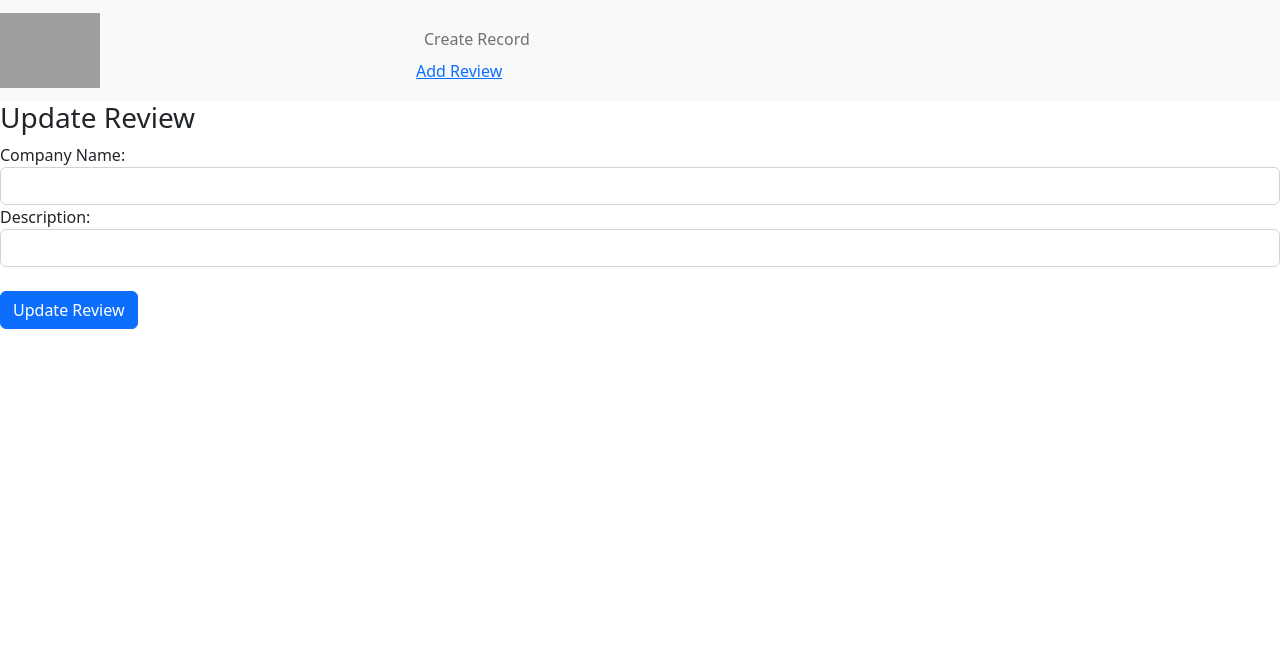
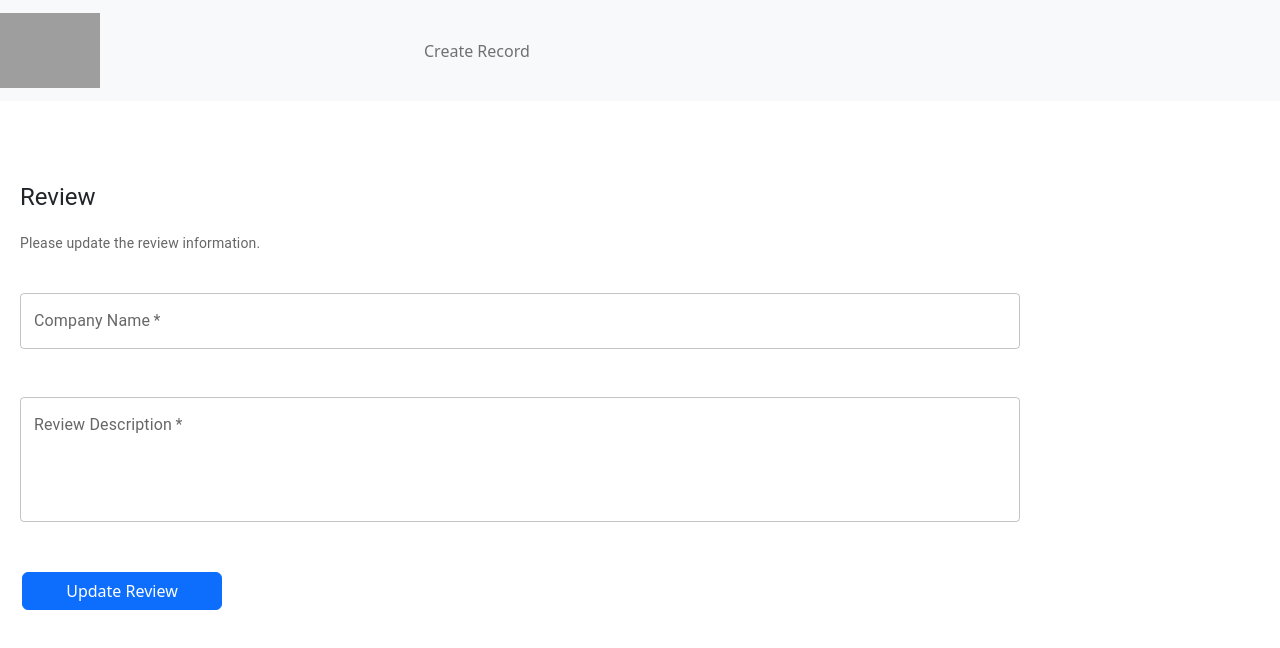
Before and after one commit to vsarunhah/ntr, a React (Create React App) app in the folder client/: page /review/edit/1 in a window 1280 px wide. Shown: the top 648 px of the page. Built offline with nearby package versions, Linux system fonts and the light colour scheme; no server answers; grey boxes are pictures that could not be loaded.

Commit message:
Add working UI

```diff
--- a/client/package.json
+++ b/client/package.json
@@ -16,6 +16,7 @@
     "react-dom": "^18.2.0",
     "react-router-dom": "^6.4.1",
     "react-scripts": "^2.1.3",
+    "styled-components": "^5.3.6",
     "typescript": "^4.8.4",
     "web-vitals": "^2.1.4"
   },
--- a/client/src/components/navbar.js
+++ b/client/src/components/navbar.js
@@ -32,9 +32,6 @@ export default function Navbar() {
              <NavLink className="nav-link" to="/create">
                Create Record
              </NavLink>
-             <NavLink className="nav-link1" to="/review/add">
-               Add Review
-             </NavLink>
            </li>
          </ul>
        </div>
--- a/client/src/components/reviews/createReview.js
+++ b/client/src/components/reviews/createReview.js
@@ -38,30 +38,29 @@ export default function CreateReview() {
    navigate("/reviews");
  }
 
-
-
 	return (
 		<Grid>
       <Box my={10}></Box>
 			<form onSubmit={onSubmit}>
-				<Typography gutterBottom variant="h5">
+				<Typography style={{margin: "20px" }} gutterBottom variant="h5">
 					Review
 				</Typography>
-				<Typography variant="body2" color="textSecondary" component="p" gutterBottom>
+				<Typography style={{margin: "20px" }} variant="body2" color="textSecondary" component="p" gutterBottom>
 					Please fill in the review information.
 				</Typography>
         <Grid container spacing={1}>
-                <Grid xs={12} sm={6} item className="form-group">
-                    <TextField placeholder="Enter company name" label="Company Name" variant="outlined" fullWidth required
+          <Grid item xs={12} sm={6} className="form-group">
+              <TextField style={{ width: "1000px", margin: "20px" }} placeholder="Enter company name" label="Company Name" variant="outlined" fullWidth required
               value={form.companyName} onChange={(e) => updateForm({ companyName: e.target.value })}/>
           </Grid>
           <Grid item xs={12}>
-                    <TextField multiline rows={4} placeholder="" label="Review description" variant="outlined" fullWidth
+              <TextField style={{ width: "1000px", margin: "20px" }} multiline rows={4} placeholder="" label="Review Description" variant="outlined" fullWidth required
               value={form.description} onChange={(e) => updateForm({ description: e.target.value })} />
           </Grid>
           <Box my={10}></Box>
           <div className="form-group">
             <input
+              style={{ width: "200px", margin: "30px" }}
               type="submit"
               value="Add review"
               className="btn btn-primary"
--- a/client/src/components/reviews/editReview.js
+++ b/client/src/components/reviews/editReview.js
@@ -1,5 +1,7 @@
 import React, { useState, useEffect } from "react";
 import { useParams, useNavigate } from "react-router";
+import Grid from '@mui/material/Grid';
+import { Box, TextField, Typography } from '@mui/material';
 
 export default function EditReview() {
  const [form, setForm] = useState({
@@ -63,40 +65,74 @@ export default function EditReview() {
  }
 
  // This following section will display the form that takes input from the user to update the data.
+
  return (
-   <div>
-     <h3>Update Review</h3>
+  <Grid>
+    <Box my={10}></Box>
     <form onSubmit={onSubmit}>
-       <div className="form-group">
-         <label htmlFor="companyName">Company Name: </label>
-         <input
-           type="text"
-           className="form-control"
-           id="companyName"
-           value={form.companyName}
-           onChange={(e) => updateForm({ companyName: e.target.value })}
-         />
-       </div>
-       <div className="form-group">
-         <label htmlFor="description">Description: </label>
-         <input
-           type="text"
-           className="form-control"
-           id="description"
-           value={form.description}
-           onChange={(e) => updateForm({ description: e.target.value })}
-         />
-       </div>
-       <br />
-
+      <Typography style={{margin: "20px" }} gutterBottom variant="h5">
+        Review
+      </Typography>
+      <Typography style={{margin: "20px" }} variant="body2" color="textSecondary" component="p" gutterBottom>
+        Please update the review information.
+      </Typography>
+      <Grid container spacing={1}>
+        <Grid item xs={12} sm={6} className="form-group">
+            <TextField style={{ width: "1000px", margin: "20px" }} placeholder="Enter company name" label="Company Name" variant="outlined" fullWidth required
+            value={form.companyName} onChange={(e) => updateForm({ companyName: e.target.value })}/>
+        </Grid>
+        <Grid item xs={12}>
+            <TextField style={{ width: "1000px", margin: "20px" }} multiline rows={4} placeholder="" label="Review Description" variant="outlined" fullWidth required
+            value={form.description} onChange={(e) => updateForm({ description: e.target.value })} />
+        </Grid>
+        <Box my={10}></Box>
         <div className="form-group">
           <input
+            style={{ width: "200px", margin: "30px" }}
             type="submit"
             value="Update Review"
             className="btn btn-primary"
           />
         </div>
+      </Grid>
     </form>
-   </div>
+  </Grid>
 );
+
+//  return (
+//    <div>
+//      <h3>Update Review</h3>
+//      <form onSubmit={onSubmit}>
+//        <div className="form-group">
+//          <label htmlFor="companyName">Company Name: </label>
+//          <input
+//            type="text"
+//            className="form-control"
+//            id="companyName"
+//            value={form.companyName}
+//            onChange={(e) => updateForm({ companyName: e.target.value })}
+//          />
+//        </div>
+//        <div className="form-group">
+//          <label htmlFor="description">Description: </label>
+//          <input
+//            type="text"
+//            className="form-control"
+//            id="description"
+//            value={form.description}
+//            onChange={(e) => updateForm({ description: e.target.value })}
+//          />
+//        </div>
+//        <br />
+
+//        <div className="form-group">
+//          <input
+//            type="submit"
+//            value="Update Review"
+//            className="btn btn-primary"
+//          />
+//        </div>
+//      </form>
+//    </div>
+//  );
 }
--- a/client/src/components/reviews/reviewList.js
+++ b/client/src/components/reviews/reviewList.js
@@ -1,35 +1,77 @@
 import React, { useEffect, useState } from "react";
 import { Link } from "react-router-dom";
 import axios from "axios";
-import {Button, Box, Typography, Grid } from '@mui/material';
-import EditOutlinedIcon from '@mui/icons-material/EditOutlined';
-import RemoveCircleOutlineRoundedIcon from '@mui/icons-material/RemoveCircleOutlineRounded';
-import AddCircleOutlineRoundedIcon from '@mui/icons-material/AddCircleOutlineRounded';
-import { NavLink } from "react-router-dom";
+import {
+  Button,
+  Box,
+  Typography,
+  Grid,
+  Card,
+  CardContent,
+  Divider,
+} from "@mui/material";
+import EditOutlinedIcon from "@mui/icons-material/EditOutlined";
+import RemoveCircleOutlineRoundedIcon from "@mui/icons-material/RemoveCircleOutlineRounded";
+import AddCircleOutlineRoundedIcon from "@mui/icons-material/AddCircleOutlineRounded";
+
+const styles = {
+  card: {
+    width: 300,
+    height: 200,
+    margin: "auto",
+    transition: "0.3s",
+    "&:hover": {
+      boxShadow: "0 16px 70px -12.125px rgba(0,0,0,0.3)",
+    },
+  },
+  content: {
+    textAlign: "left",
+  },
+  divider: {
+    margin: "40px",
+  },
+  heading: {
+    fontWeight: "bold",
+  },
+  subheading: {
+    lineHeight: 1.8,
+  },
+};
 
 const Review = (props) => (
-<Grid>
-  <Typography variant="body1" color="textSecondary" component="p" gutterBottom>
+  <Grid item direction="row" alignItems="center">
+    <Card className="card" style={styles.card}>
+      <CardContent className="content" style={styles.content}>
+        <Typography
+          className={"MuiTypography--heading"}
+          variant={"h6"}
+          gutterBottom
+        >
           {props.review.companyName}
         </Typography>
-  <Typography variant="body2" color="textSecondary" component="p" gutterBottom>
+        <Typography className={"MuiTypography--subheading"} variant={"caption"}>
           {props.review.description}
         </Typography>
-    <Button  className="btn btn-link" to={`/review/edit/${props.review._id}`} startIcon={<EditOutlinedIcon /> } > </Button>
-    <Button  className="btn btn-link"
-       onClick={() => {
-         props.deleteReview(props.review._id);
-       }}startIcon={<RemoveCircleOutlineRoundedIcon /> } > </Button>
-     {/* <Link className="btn btn-link" to={`/review/edit/${props.review._id}`}>Edit</Link> | */}
-     {/* <button className="btn btn-link"
+        <Button
+          marginLeft="auto"
+          className="btn btn-link"
+          component={Link}
+          to={`/review/edit/${props.review._id}`}
+          startIcon={<EditOutlinedIcon />}
+        ></Button>
+        <Button
+          className="btn btn-link"
           onClick={() => {
             props.deleteReview(props.review._id);
           }}
+          startIcon={<RemoveCircleOutlineRoundedIcon />}
         >
-       Delete
-     </button> */}
+          {" "}
+        </Button>
+        <Divider className="divider" style={styles.divider} />
+      </CardContent>
+    </Card>
   </Grid>
-
 );
 
 export default function ReviewList() {
@@ -38,9 +80,10 @@ export default function ReviewList() {
   // This method fetches the reviews from the database.
   useEffect(() => {
     async function getReviews() {
-    await axios.get("http://localhost:5000/reviews/")
-                                .then(res => setReviews(res.data))
-                                .catch(err => window.alert(err));
+      await axios
+        .get("http://localhost:5000/reviews/")
+        .then((res) => setReviews(res.data))
+        .catch((err) => window.alert(err));
     }
 
     getReviews();
@@ -50,47 +93,47 @@ export default function ReviewList() {
   // This method will delete a review
   async function deleteReview(id) {
     //await axios.delete(`http://localhost:5000/${id}`);
-    console.log("frontend reached")
+    console.log("frontend reached");
     await fetch(`http://localhost:5000/reviews/${id}`, {
-        method: "DELETE"
+      method: "DELETE",
     });
 
     const newReviews = reviews.filter((el) => el._id !== id);
     setReviews(newReviews);
   }
 
- // This method will map out the reviews on the table
- function reviewList() {
-   return reviews.map((review) => {
+  // This following section will display the table with the reviews of individuals.
   return (
+    <div>
+      <Typography
+        gutterBottom
+        variant="h5"
+        style={{ margin: "100px", fontWeight: "bold" }}
+      >
+        Company Reviews
+      </Typography>
+      <ul>
+        <Grid container direction="row" spacing={2} style={{ margin: "50px" }}>
+          {reviews.map((review) => (
+            <Grid item>
               <Review
                 review={review}
                 deleteReview={() => deleteReview(review._id)}
                 key={review._id}
               />
-     );
-   });
- }
-
- // This following section will display the table with the reviews of individuals.
- return (
-   <div>
-     <Typography gutterBottom variant="h5">
-					Company Reviews
-				</Typography>
-
-     <table className="table table-striped" style={{ marginTop: 20 }}>
-       <tbody>{reviewList()}</tbody>
-     </table>
+            </Grid>
+          ))}
+        </Grid>
+      </ul>
       <Button
-  style={{ "height": "56px", "width": "30%",}}
+        style={{ margin: "100px", height: "56px", width: "30%" }}
         variant="outlined"
+        component={Link}
         to="/review/add"
-  startIcon={<AddCircleOutlineRoundedIcon />}> Add review </Button>
-  <NavLink className="nav-link1" to="/review/add">
-               Add Review
-             </NavLink>
+        startIcon={<AddCircleOutlineRoundedIcon />}
+      >
+        Add review
+      </Button>
     </div>
-
   );
 }
--- a/package.json
+++ b/package.json
@@ -2,6 +2,7 @@
   "dependencies": {
     "@emotion/react": "^11.10.4",
     "@emotion/styled": "^11.10.4",
+    "@mui/icons-material": "^5.10.6",
     "@mui/material": "^5.10.7",
     "axios": "^0.27.2"
   }
```
Also changed, not shown: 2 other files (tests, documents, lock files or other folders). Lines whose indentation alone changed are shown as unchanged.
